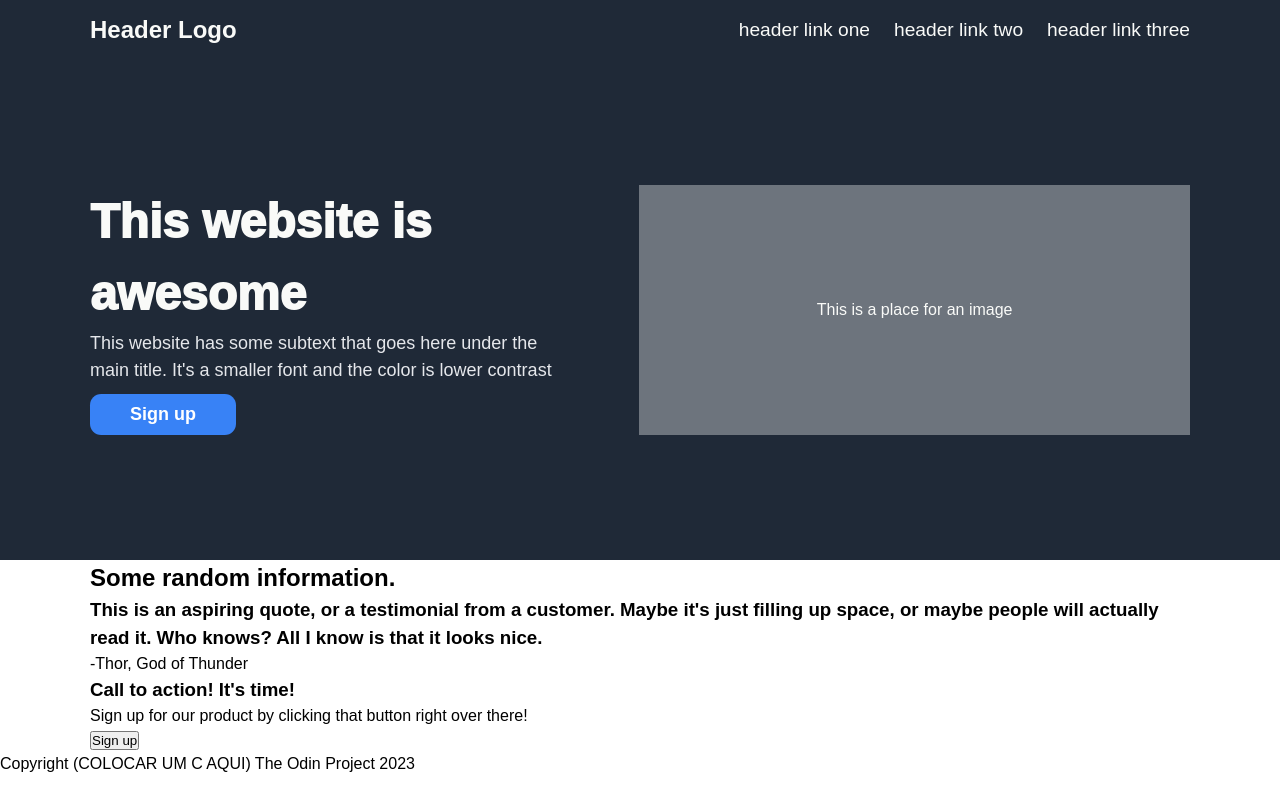
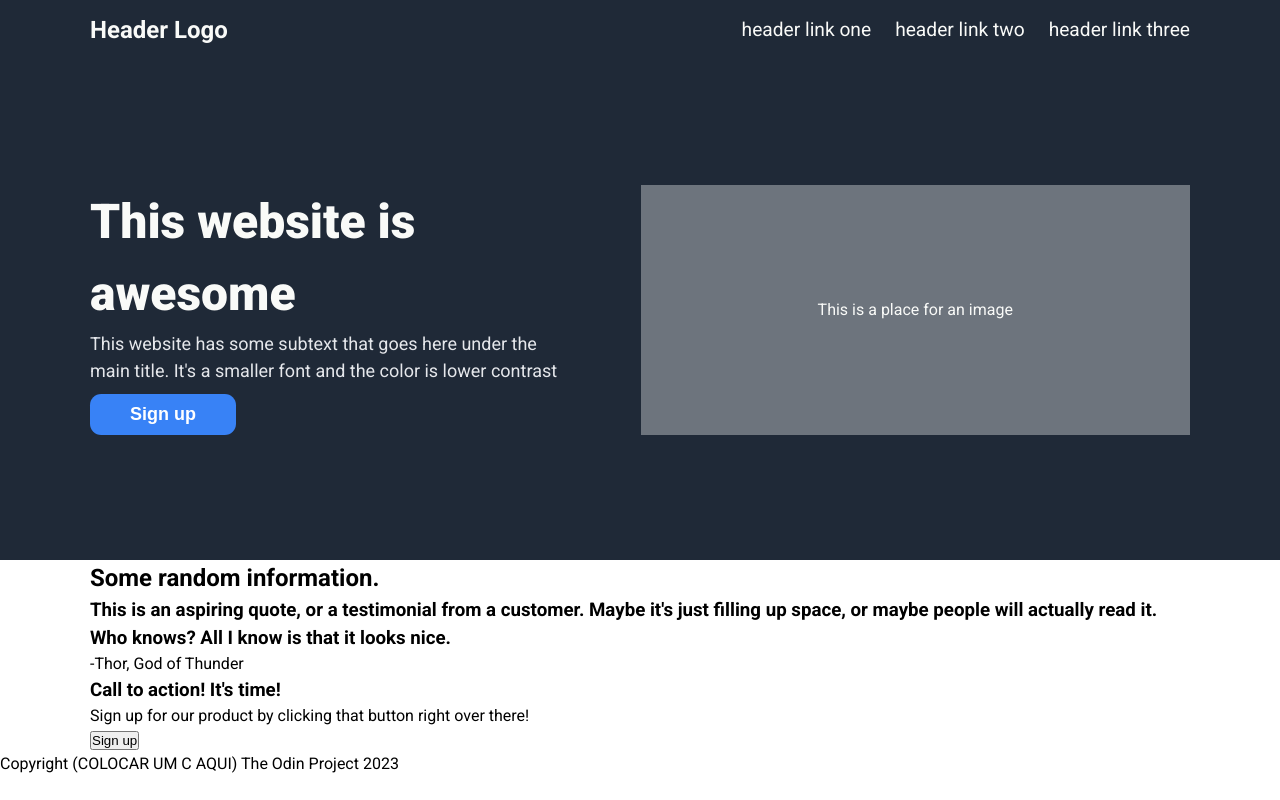
Before and after one commit to thielison/landing-page, a plain HTML site: page index.html in a window 1280 px wide. Drawn offline with Linux system fonts and the light colour scheme.

Commit message:
Change main font from Arial to Roboto

```diff
--- a/index.html
+++ b/index.html
@@ -4,6 +4,11 @@
     <meta charset="UTF-8">
     <meta http-equiv="X-UA-Compatible" content="IE=edge">
     <meta name="viewport" content="width=device-width, initial-scale=1.0">
+    <link rel="preconnect" href="https://fonts.googleapis.com">
+    <link rel="preconnect" href="https://fonts.gstatic.com" crossorigin>
+    <link
+      href="https://fonts.googleapis.com/css2?family=Open+Sans:ital,wght@0,300;0,400;0,700;1,300;1,400;1,700&family=Roboto:ital,wght@0,400;0,700;0,900;1,400;1,700;1,900&display=swap"
+      rel="stylesheet">
     <link rel="stylesheet" href="style.css">
     <title>Landing Page</title>
   </head>
--- a/style.css
+++ b/style.css
@@ -5,7 +5,7 @@
 }
 
 body {
-  font-family: Arial, Helvetica, sans-serif;
+  font-family: 'Roboto', sans-serif;
   font-size: 16px;
   line-height: 1.5;
 }
@@ -65,7 +65,7 @@ body {
 h1 {
   color: #F9FAF8;
   font-size: 48px;
-  font-weight: 1000;
+  font-weight: 900;
 }
 
 .hero-main-text p {
```
